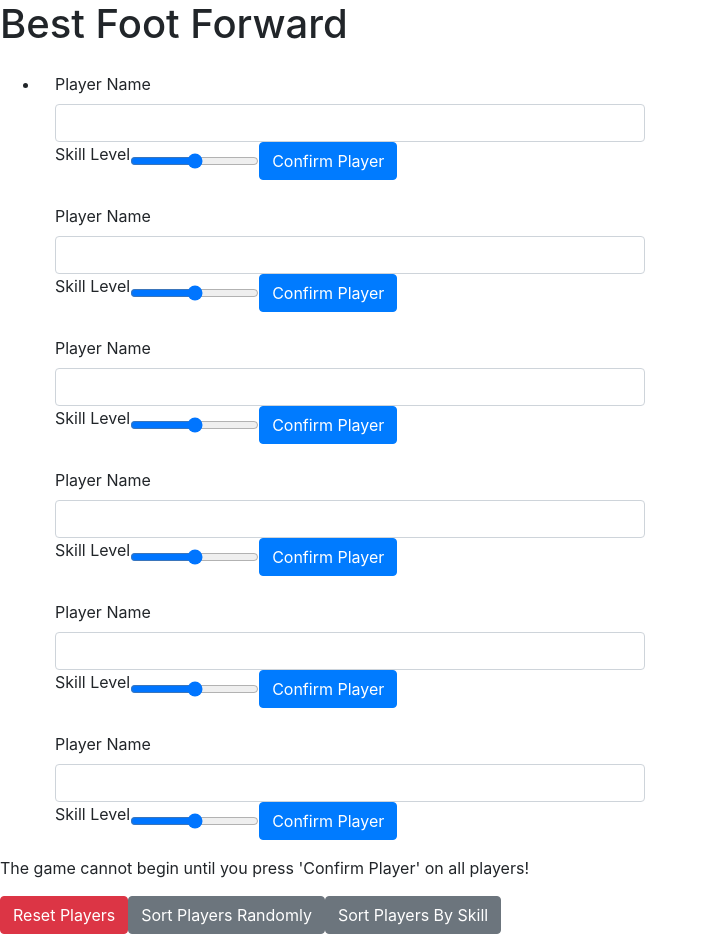
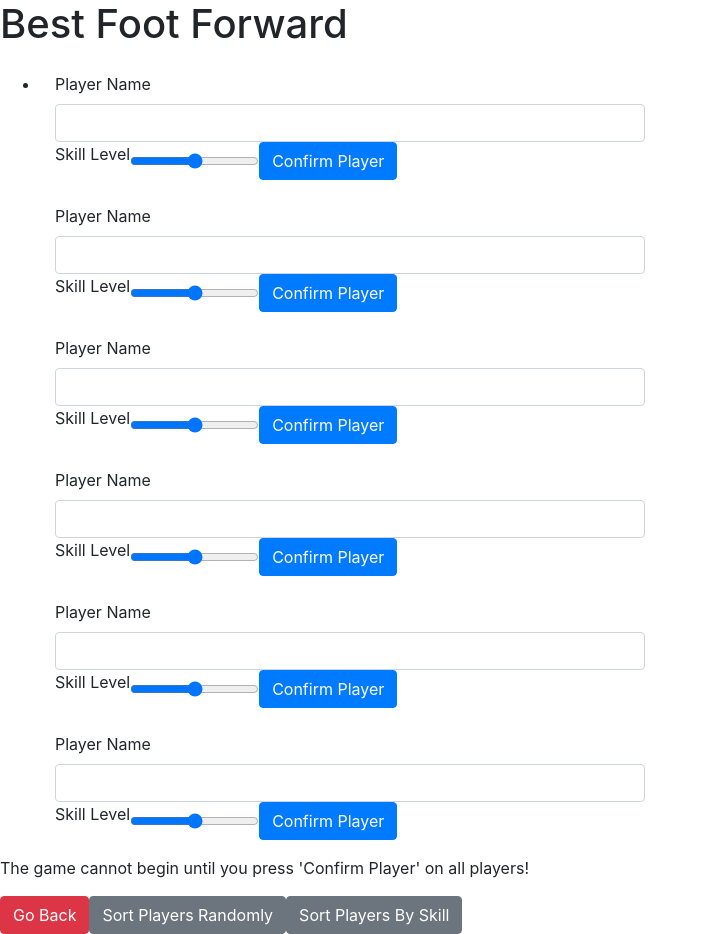
Before and after one commit to vixhez/best-foot-forward, a React (Create React App) app: page / in a window 1280 px wide. Both pictures are taken after a click on the button "Save Team Names". Shown: the whole page, without its empty margins (0-708 px from the left). Built offline with nearby package versions, Linux system fonts and the light colour scheme.

Commit message:
Reset button now retains state of team names and amount of players

```diff
--- a/src/components/PlayerForm/PlayerForm.js
+++ b/src/components/PlayerForm/PlayerForm.js
@@ -33,7 +33,6 @@ class PlayerForm extends Component
                 playerSkills: enteredSkills
             }
         });
-        console.log(this.state.players);
     }
 
     handleSubmit(e) {
--- a/src/components/ResetButton/ResetButton.js
+++ b/src/components/ResetButton/ResetButton.js
@@ -2,7 +2,7 @@ const ResetButton = ({ playersReset }) => (
     <button
         onClick={ playersReset }
         className="btn btn-danger">
-        Reset Players
+        Go Back
     </button>
 );
 
--- a/src/data/reducer.js
+++ b/src/data/reducer.js
@@ -99,10 +99,9 @@ const reducer = (state, action) => {
 
         case "PLAYERS_RESET": return {
             ...initial,
-            // team1Name: state.team1Name,
-            // team2Name: state.team2Name,
-            // amountPlayers: state.amountPlayers,
-            // info: true,
+            team1Name: state.team1Name,
+            team2Name: state.team2Name,
+            amountPlayers: state.amountPlayers,
         }
 
         case "PLAYER_ADDED": return playerAddedReducer(state, action);
```
